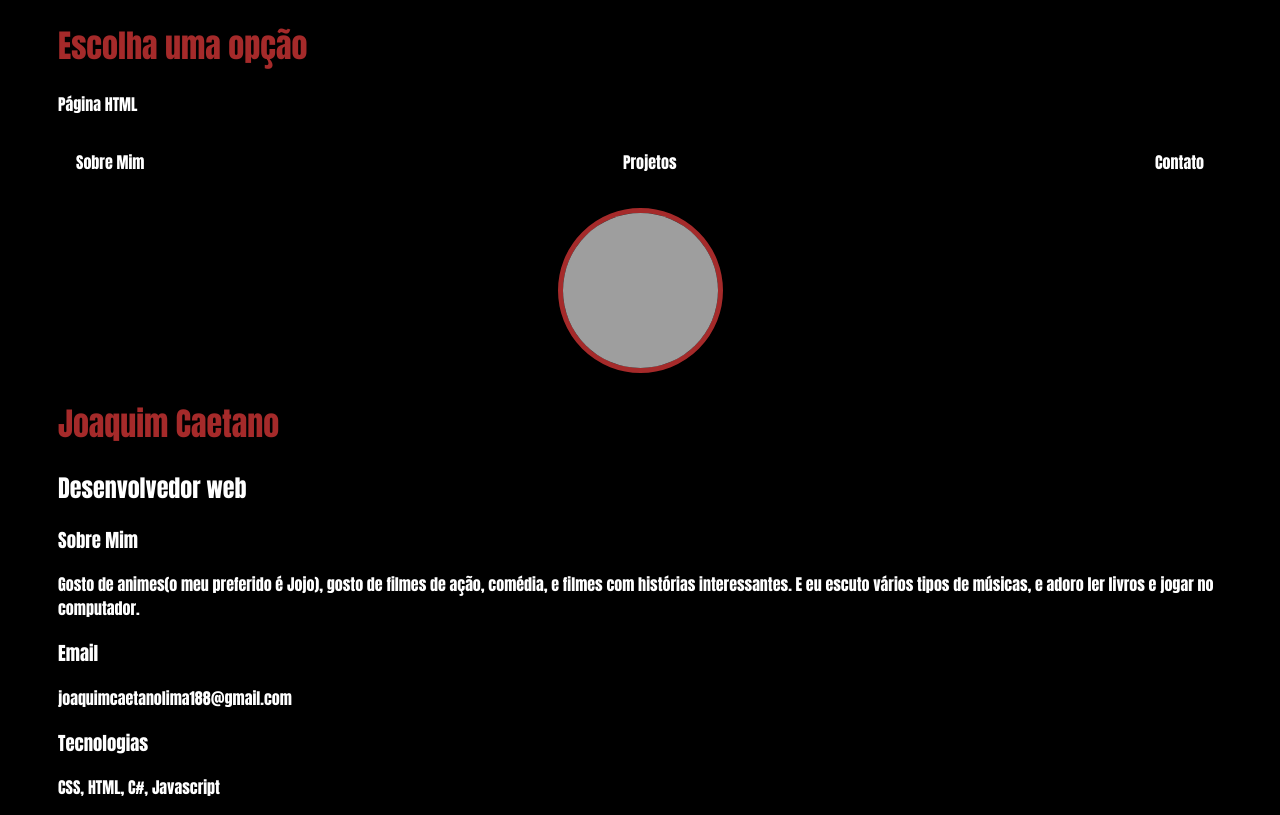
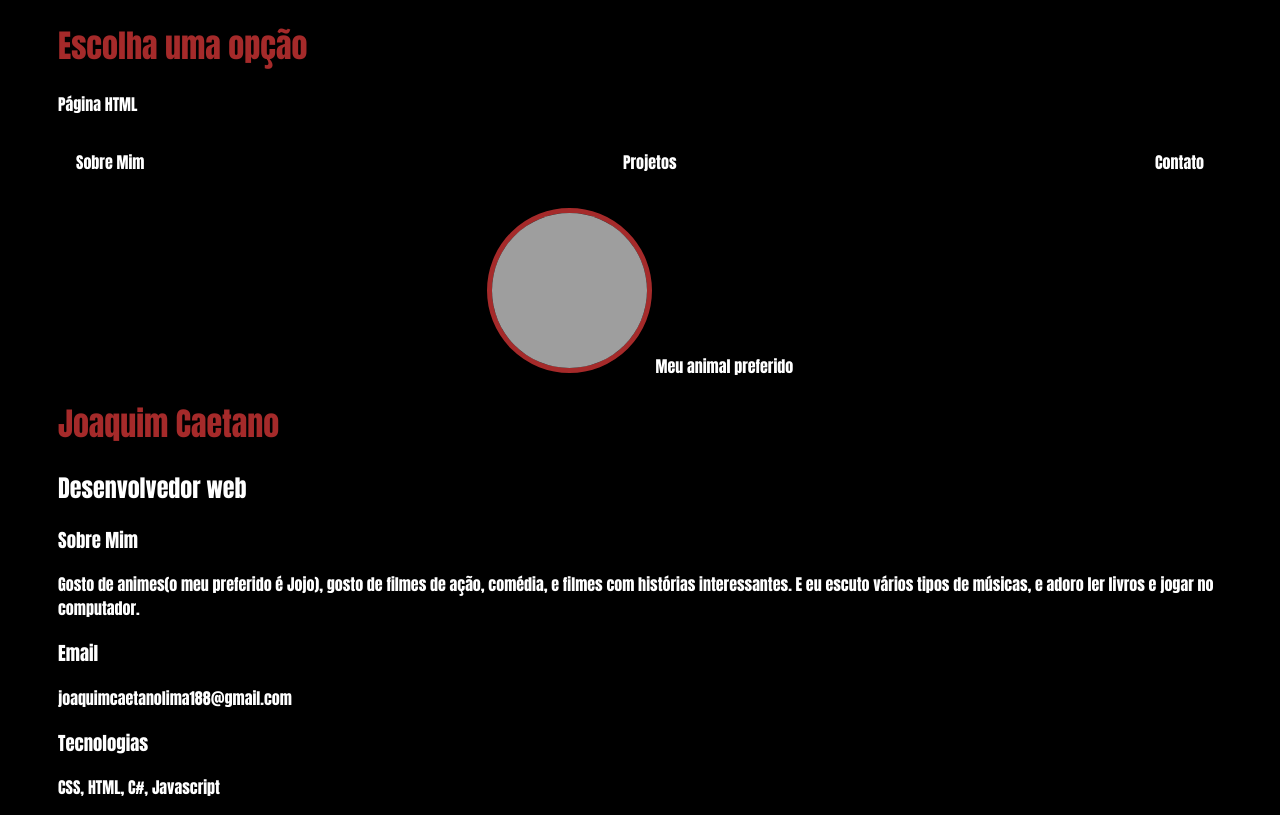
Before and after one commit to Joaquim319/Joaquim319.github.io., a plain HTML site: page index.html in a window 1280 px wide. Drawn offline with Linux system fonts and the light colour scheme; files that its build step writes are made by us from their sources; grey boxes are pictures that could not be loaded.

Commit message:
Acrescentei uma frase

```diff
--- a/index.html
+++ b/index.html
@@ -33,6 +33,7 @@
         <header>
             <div class="center">
                 <img src="https://petfriends.com.br/wp-content/uploads/2020/01/3.jpg" />
+                <a>Meu animal preferido</a>
             </div>
             <h1>Joaquim Caetano</h1>
             <h2>Desenvolvedor web</h2>
```
